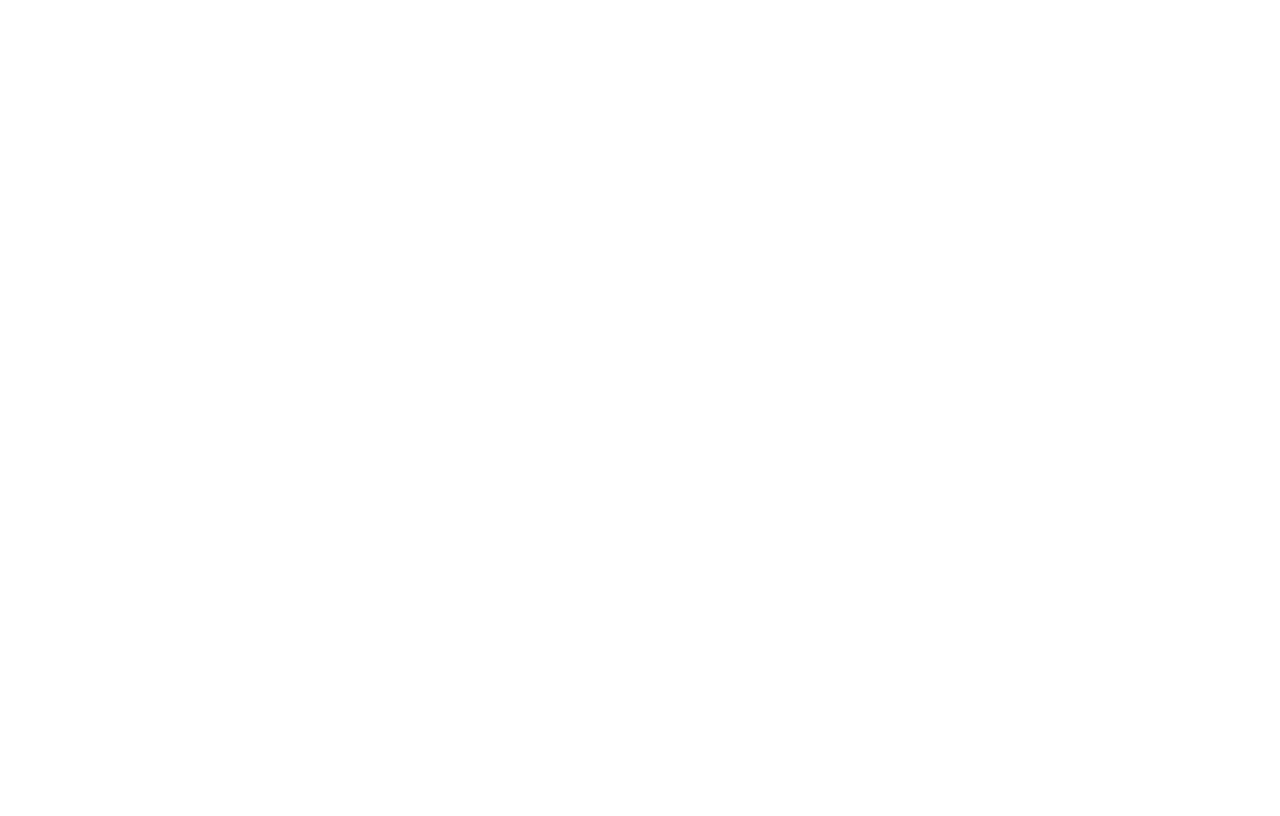
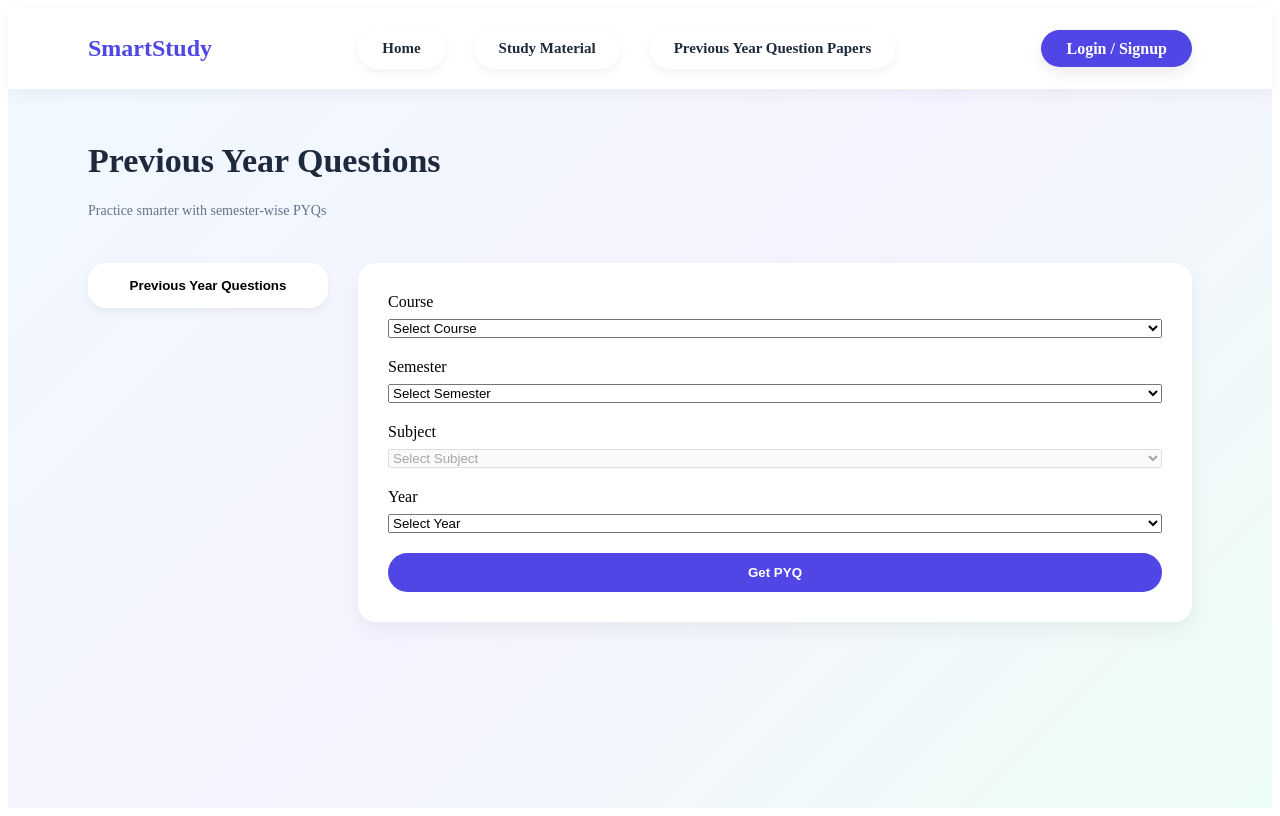
Before and after one commit to Anushas-hub/FinalProject, a React (Vite) app in the folder frontend/: page /previous-year-questions in a window 1280 px wide. Before the commit this address had no page. Built offline with nearby package versions, Linux system fonts and the light colour scheme.

Commit message:
Previous Year Questions UI Page Added At Home Page

```diff
--- a/frontend/src/App.jsx
+++ b/frontend/src/App.jsx
@@ -9,10 +9,12 @@
 import StudentDashboard from "./pages/StudentDashboard";
 import HomeStudyMaterial from "./pages/HomeStudyMaterial";
 import AuthorDashboard from "./pages/AuthorDashboard";
+import PreviousYearQuestions from "./pages/PreviousYearQuestions";
 
 function App() {
   return (
     <Routes>
+      <Route path="/previous-year-questions" element={<PreviousYearQuestions />} />
       <Route path="/author-dashboard" element={<AuthorDashboard />} />
       <Route path="/" element={<Home />} />
       <Route path="/blog" element={<Blog />} />
--- a/frontend/src/components/Navbar.jsx
+++ b/frontend/src/components/Navbar.jsx
@@ -27,7 +27,7 @@
       <div className="nav-center">
         <Link to="/">Home</Link>
         <Link to="/study-material">Study Material</Link>
-        <Link to="/pyq">Previous Year Question Papers</Link>
+        <Link to="/previous-year-questions">Previous Year Question Papers</Link>
       </div>
 
       <div className="nav-right">
--- /dev/null
+++ b/frontend/src/pages/PreviousYearQuestions.jsx
@@ -0,0 +1,235 @@
+import { useState } from "react";
+import Navbar from "../components/Navbar";
+
+export default function PreviousYearQuestions() {
+  const [course, setCourse] = useState("");
+  const [semester, setSemester] = useState("");
+  const [subject, setSubject] = useState("");
+  const [year, setYear] = useState("");
+  const [showPDF, setShowPDF] = useState(false);
+
+  // Temporary subjects (Later backend se aayega)
+  const subjectsData = {
+    "1": ["Mathematics I", "Programming in C", "Digital Logic"],
+    "2": ["Mathematics II", "Data Structures", "Database Basics"],
+    "3": ["Java Programming", "Computer Networks", "OS"],
+    "4": ["Python", "Software Engineering", "DBMS"],
+    "5": ["Web Development", "AI Basics", "Cloud Computing"],
+    "6": ["Machine Learning", "Cyber Security", "Project Management"],
+  };
+
+  const handleGetPYQ = () => {
+    if (course && semester && subject && year) {
+      setShowPDF(true);
+    } else {
+      alert("Please select all fields.");
+    }
+  };
+
+  return (
+    <div style={styles.wrapper}>
+      <Navbar />
+
+      {/* HERO */}
+      <div style={styles.hero}>
+        <h1 style={styles.title}>Previous Year Questions</h1>
+        <p style={styles.subtitle}>
+          Practice smarter with semester-wise PYQs
+        </p>
+      </div>
+
+      <div style={styles.container}>
+        {/* SIDE PANEL */}
+        <div style={styles.sidebar}>
+          <button style={styles.sideBtn}>Previous Year Questions</button>
+        </div>
+
+        {/* MAIN CONTENT */}
+        <div style={styles.content}>
+          <div style={styles.formCard}>
+
+            {/* COURSE */}
+            <div style={styles.formGroup}>
+              <label>Course</label>
+              <select
+                value={course}
+                onChange={(e) => setCourse(e.target.value)}
+              >
+                <option value="">Select Course</option>
+                <option value="BScIT">B.Sc. Information Technology</option>
+                <option value="BScCS">B.Sc. Computer Science</option>
+              </select>
+            </div>
+
+            {/* SEMESTER */}
+            <div style={styles.formGroup}>
+              <label>Semester</label>
+              <select
+                value={semester}
+                onChange={(e) => {
+                  setSemester(e.target.value);
+                  setSubject("");
+                }}
+              >
+                <option value="">Select Semester</option>
+                {[1, 2, 3, 4, 5, 6].map((sem) => (
+                  <option key={sem} value={sem}>
+                    Semester {sem}
+                  </option>
+                ))}
+              </select>
+            </div>
+
+            {/* SUBJECT */}
+            <div style={styles.formGroup}>
+              <label>Subject</label>
+              <select
+                value={subject}
+                onChange={(e) => setSubject(e.target.value)}
+                disabled={!semester}
+              >
+                <option value="">Select Subject</option>
+                {semester &&
+                  subjectsData[semester]?.map((sub, index) => (
+                    <option key={index} value={sub}>
+                      {sub}
+                    </option>
+                  ))}
+              </select>
+            </div>
+
+            {/* YEAR */}
+            <div style={styles.formGroup}>
+              <label>Year</label>
+              <select
+                value={year}
+                onChange={(e) => setYear(e.target.value)}
+              >
+                <option value="">Select Year</option>
+                {Array.from({ length: 11 }, (_, i) => 2015 + i).map((yr) => (
+                  <option key={yr} value={yr}>
+                    {yr}
+                  </option>
+                ))}
+              </select>
+            </div>
+
+            <button style={styles.submitBtn} onClick={handleGetPYQ}>
+              Get PYQ
+            </button>
+          </div>
+
+          {/* PDF SECTION */}
+          {showPDF && (
+            <div style={styles.pdfSection}>
+              <h2>
+                {subject} - Semester {semester} ({year})
+              </h2>
+
+              <iframe
+                src="https://www.w3.org/WAI/ER/tests/xhtml/testfiles/resources/pdf/dummy.pdf"
+                title="PYQ PDF"
+                width="100%"
+                height="500px"
+                style={{ borderRadius: "12px", marginTop: "15px" }}
+              ></iframe>
+
+              <button style={styles.downloadBtn}>
+                Download PDF
+              </button>
+            </div>
+          )}
+        </div>
+      </div>
+    </div>
+  );
+}
+
+const styles = {
+  wrapper: {
+    minHeight: "100vh",
+    background:
+      "linear-gradient(135deg, #f0f9ff 0%, #f5f3ff 50%, #ecfdf5 100%)",
+  },
+
+  hero: {
+    padding: "30px 80px 10px 80px",
+  },
+
+  title: {
+    fontSize: "34px",
+    color: "#1e293b",
+  },
+
+  subtitle: {
+    fontSize: "14px",
+    color: "#64748b",
+  },
+
+  container: {
+    display: "flex",
+    gap: "30px",
+    padding: "20px 80px 60px 80px",
+  },
+
+  sidebar: {
+    width: "240px",
+  },
+
+  sideBtn: {
+    padding: "15px",
+    width: "100%",
+    borderRadius: "18px",
+    border: "none",
+    background: "#ffffff",
+    fontWeight: "600",
+    boxShadow: "0 4px 10px rgba(0,0,0,0.05)",
+  },
+
+  content: {
+    flex: 1,
+  },
+
+  formCard: {
+    background: "#ffffff",
+    padding: "30px",
+    borderRadius: "18px",
+    boxShadow: "0 8px 20px rgba(0,0,0,0.05)",
+    display: "grid",
+    gap: "20px",
+  },
+
+  formGroup: {
+    display: "flex",
+    flexDirection: "column",
+    gap: "8px",
+  },
+
+  submitBtn: {
+    padding: "12px",
+    borderRadius: "30px",
+    border: "none",
+    background: "#4f46e5",
+    color: "#ffffff",
+    fontWeight: "600",
+    cursor: "pointer",
+  },
+
+  pdfSection: {
+    marginTop: "40px",
+    background: "#ffffff",
+    padding: "30px",
+    borderRadius: "18px",
+    boxShadow: "0 8px 20px rgba(0,0,0,0.05)",
+  },
+
+  downloadBtn: {
+    marginTop: "20px",
+    padding: "12px 30px",
+    borderRadius: "25px",
+    border: "none",
+    background: "#10b981",
+    color: "#ffffff",
+    cursor: "pointer",
+  },
+};
```
